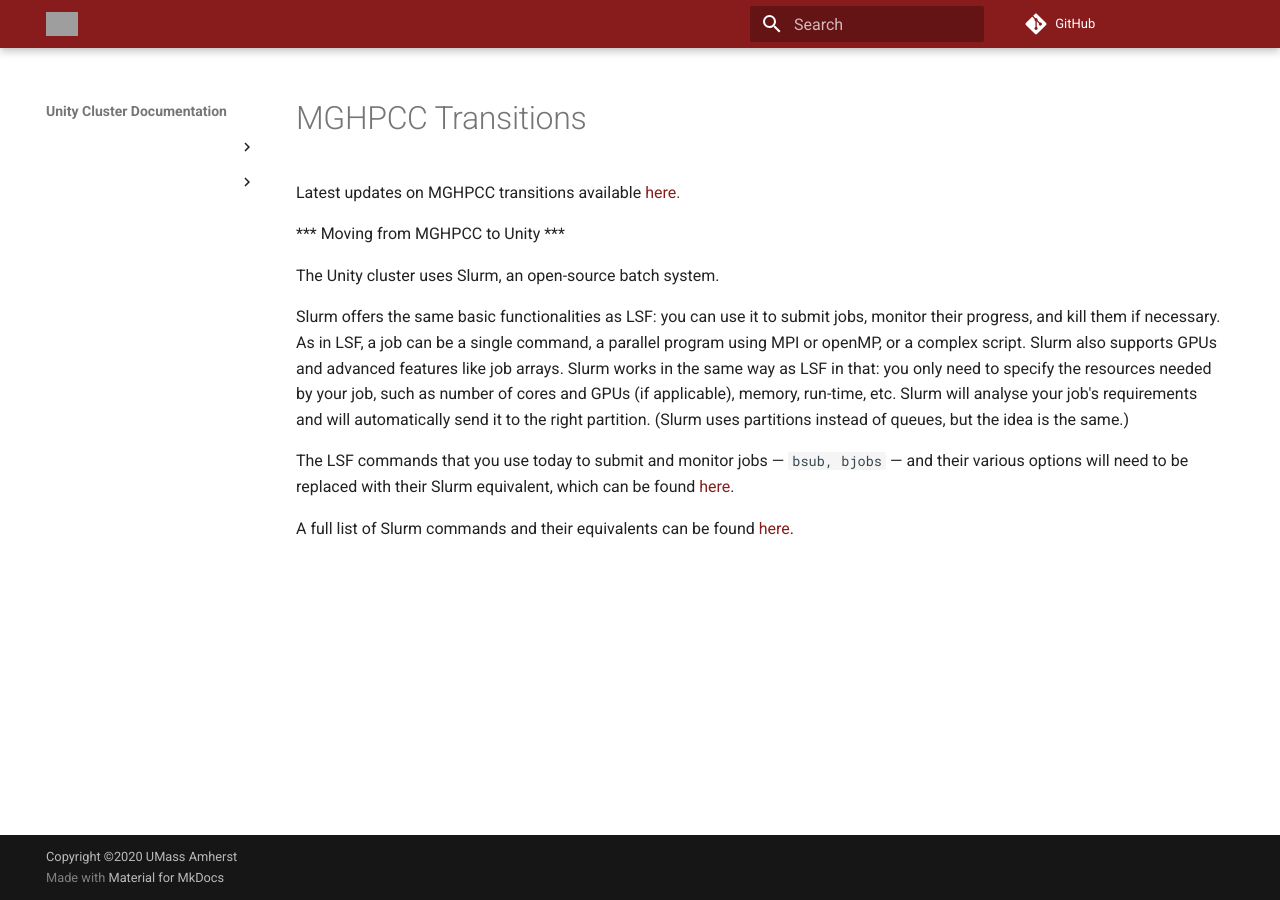
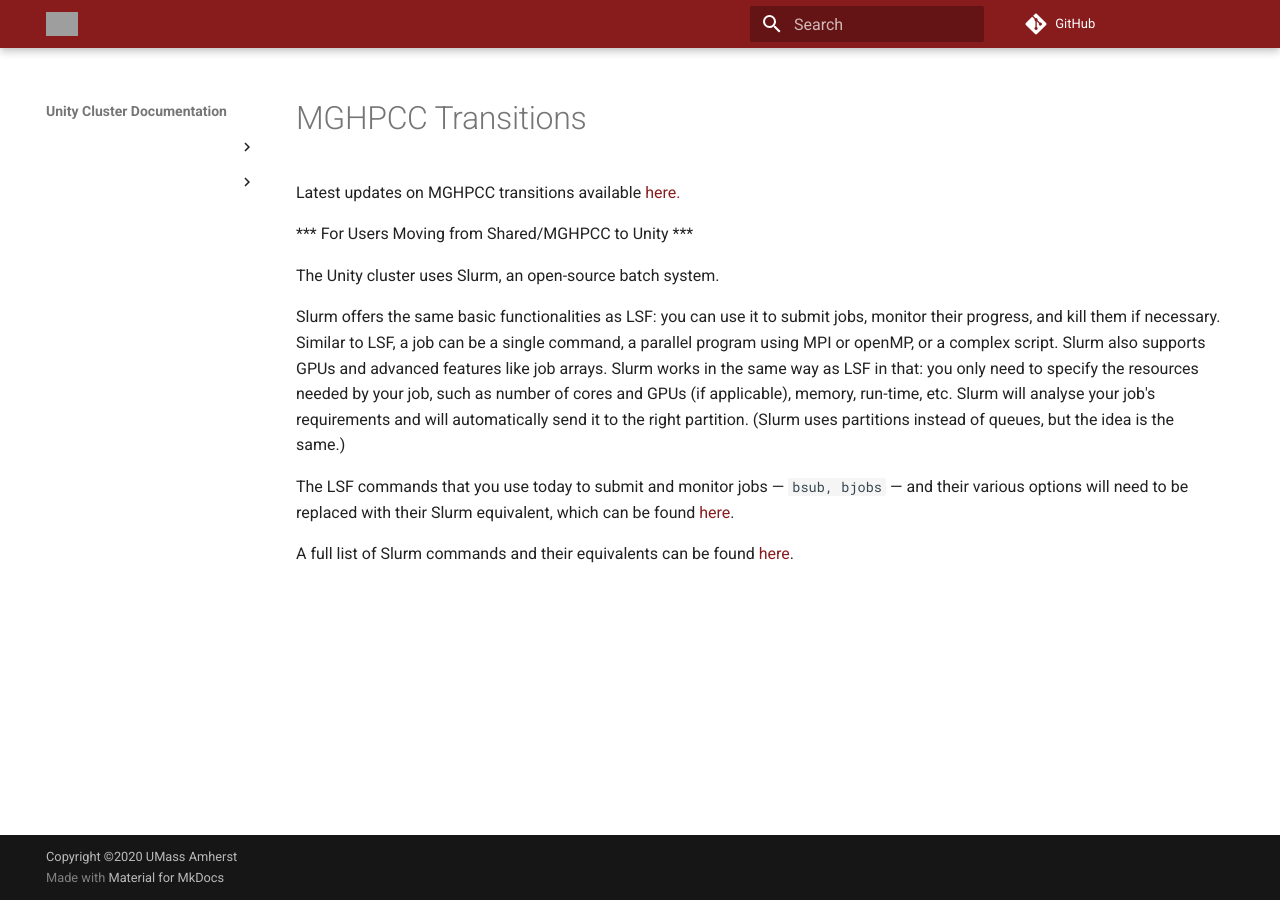
Before and after one commit to UMass-RC/unity-docs, an MkDocs documentation site: the page built from docs/MGHPCC/MGHPCC.md, in a window 1280 px wide. Built offline with MkDocs 1.6.1 and Material for MkDocs 9.7.7, drawn with Linux system fonts in a browser that asks for light colours; comment, search, counter and statistics services are not loaded; grey boxes are pictures that could not be loaded.

Commit message:
Update MGHPCC.md

````diff
--- a/docs/MGHPCC/MGHPCC.md
+++ b/docs/MGHPCC/MGHPCC.md
@@ -1,11 +1,11 @@
 # MGHPCC Transitions #
 Latest updates on MGHPCC transitions available [here.](https://www.umass.edu/it/researchcomputing/mghpcc-transitions)
 
-*** Moving from MGHPCC to Unity ***
+*** For Users Moving from Shared/MGHPCC to Unity ***
 
 The Unity cluster uses Slurm, an open-source batch system.
 
-Slurm offers the same basic functionalities as LSF: you can use it to submit jobs, monitor their progress, and kill them if necessary. As in LSF, a job can be a single command, a parallel program using MPI or openMP, or a complex script. Slurm also supports GPUs and advanced features like job arrays.  Slurm works in the same way as LSF in that: you only need to specify the resources needed by your job, such as number of cores and GPUs (if applicable), memory, run-time, etc. Slurm will analyse your job's requirements and will automatically send it to the right partition. (Slurm uses partitions instead of queues, but the idea is the same.)
+Slurm offers the same basic functionalities as LSF: you can use it to submit jobs, monitor their progress, and kill them if necessary. Similar to LSF, a job can be a single command, a parallel program using MPI or openMP, or a complex script. Slurm also supports GPUs and advanced features like job arrays.  Slurm works in the same way as LSF in that: you only need to specify the resources needed by your job, such as number of cores and GPUs (if applicable), memory, run-time, etc. Slurm will analyse your job's requirements and will automatically send it to the right partition. (Slurm uses partitions instead of queues, but the idea is the same.)
 
 The LSF commands that you use today to submit and monitor jobs — ``` bsub, bjobs ``` — and their various options will need to be replaced with their Slurm equivalent, which can be found [here](https://scicomp.ethz.ch/wiki/LSF_to_Slurm_quick_reference).
 
````
